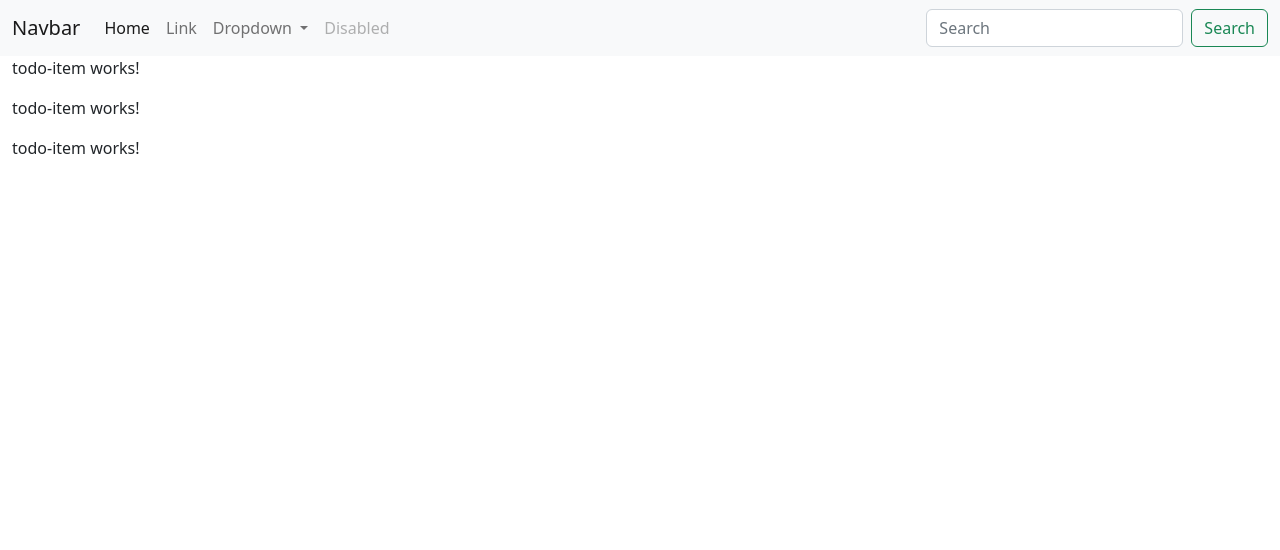
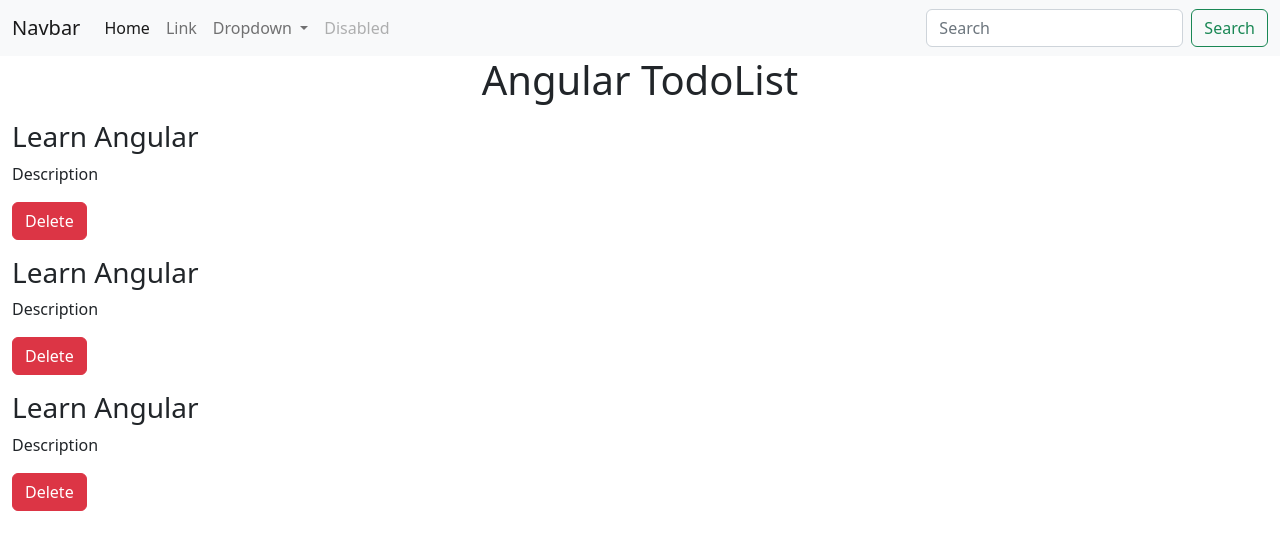
Before and after one commit to jagadhis/angular-todolist, an Angular app: page / in a window 1280 px wide. Shown: the top 550 px of the page. Built offline with nearby package versions, Linux system fonts and the light colour scheme.

Commit message:
Todo Item Delete operartion

```diff
--- a/src/app/Mycomponents/todo-item/todo-item.component.html
+++ b/src/app/Mycomponents/todo-item/todo-item.component.html
@@ -1 +1,5 @@
-<p>todo-item works!</p>
+<div class="my-3">
+    <h3>{{todo.title}}</h3>
+    <p>{{todo.desc}}</p>
+    <button class="btn btn-danger" (click)="onClick(todo)">Delete</button>
+</div>
--- a/src/app/Mycomponents/todo-item/todo-item.component.ts
+++ b/src/app/Mycomponents/todo-item/todo-item.component.ts
@@ -1,4 +1,4 @@
-import { Component, Input, OnInit } from '@angular/core';
+import { Component, EventEmitter, Input, OnInit, Output } from '@angular/core';
 import { Todo } from 'src/app/Todo';
 
 @Component({
@@ -8,8 +8,13 @@
 })
 export class TodoItemComponent implements OnInit {
   @Input() todo: Todo;
+  @Output() todoDelete: EventEmitter<Todo> = new EventEmitter();
     constructor(){}
     ngOnInit(): void {
 
     }
+    onClick(todo:Todo){
+      this.todoDelete.emit(todo);
+      console.log("onclick has triggered")
+    }
 }
--- a/src/app/Mycomponents/todos/todos.component.html
+++ b/src/app/Mycomponents/todos/todos.component.html
@@ -1,5 +1,5 @@
 <div *ngFor="let todo of todos">
-    <app-todo-item [todo]="todo"></app-todo-item>
+    <app-todo-item [todo]="todo" (todoDelete)="deleteTodo($event)"></app-todo-item>
 
 
 <div>
--- a/src/app/Mycomponents/todos/todos.component.ts
+++ b/src/app/Mycomponents/todos/todos.component.ts
@@ -32,4 +32,9 @@
 ngOnInit(): void {
 
 }
+deleteTodo(todo:Todo){
+  console.log(todo)
+  const index = this.todos.indexOf(todo);
+  this.todos.splice(index, 1);
 }
+}
--- a/src/app/app.component.html
+++ b/src/app/app.component.html
@@ -36,6 +36,7 @@
   </div>
 </nav>
 <div class="container-fluid">
+  <h1 class="text-center mb-3">Angular TodoList</h1>
 <app-todos></app-todos>
 </div>
 </div>
```
